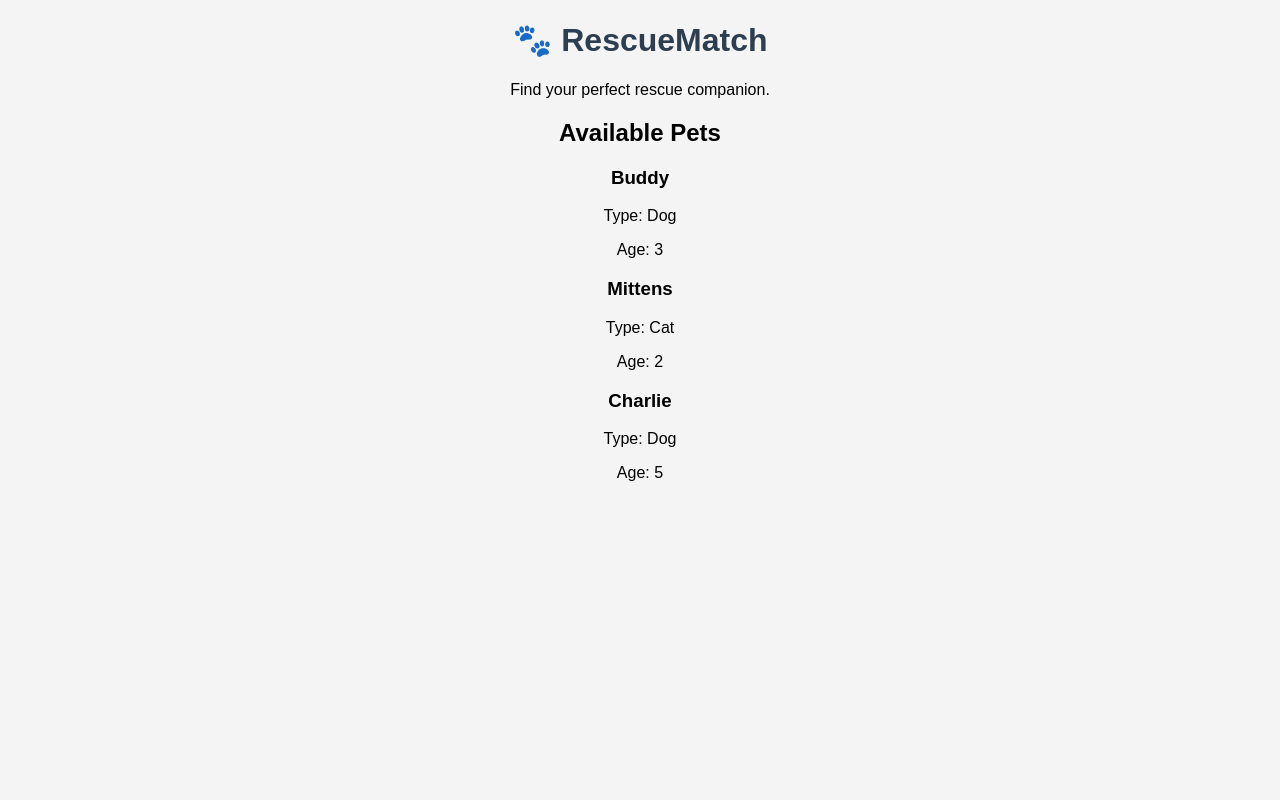
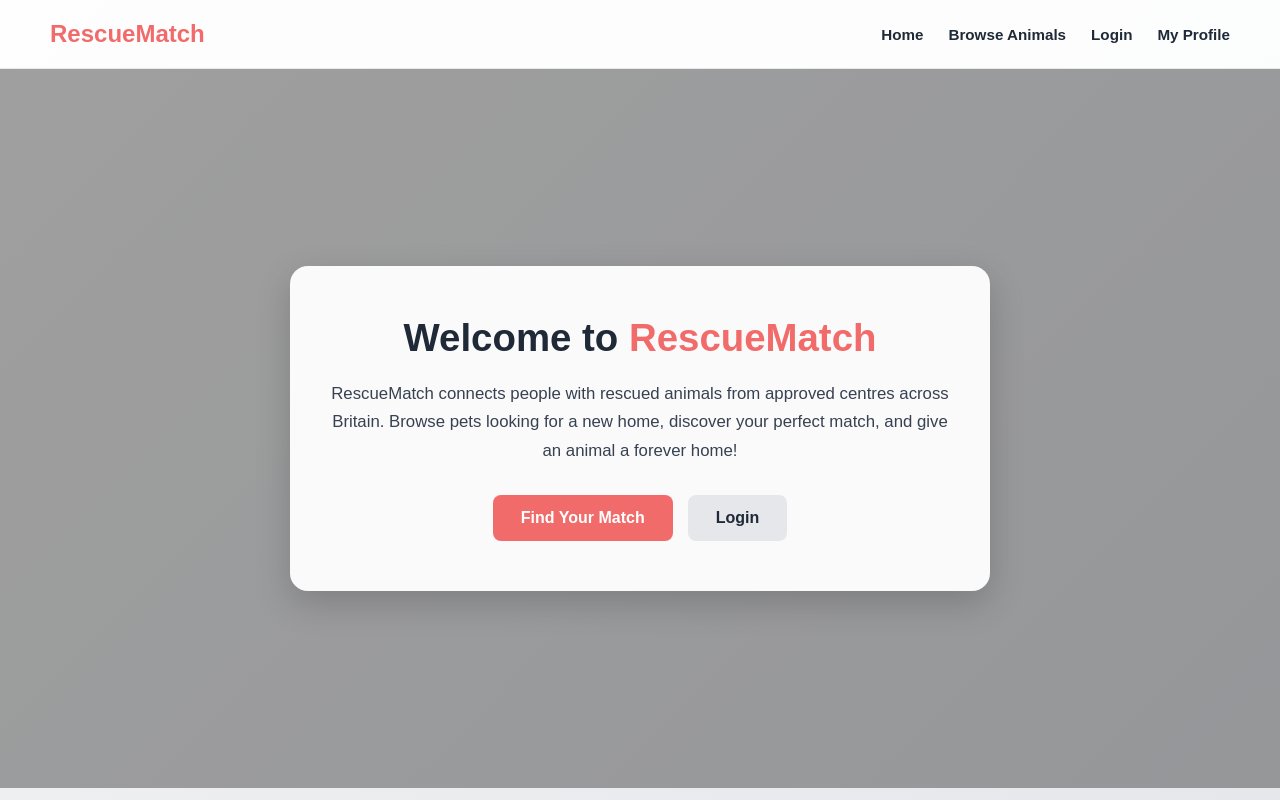
Before and after one commit to Luke-Smith92/RescueMatch, a Flask app: page / in a window 1280 px wide. Run offline with Flask 3, Linux system fonts and the light colour scheme.

Commit message:
Created homepage with navigation bar, hero section and initial CSS styling

```diff
--- a/static/style.css
+++ b/static/style.css
@@ -1,9 +1,154 @@
+* {
+    margin: 0;
+    padding: 0;
+    box-sizing: border-box;
+}
+
 body {
     font-family: Arial, sans-serif;
-    text-align: center;
-    background-color: #f4f4f4;
+    min-height: 100vh;
+    color: #1f2937;
+    background: linear-gradient(135deg, #f4f4f4, #e5e7eb);
 }
 
-h1 {
-    color: #2c3e50;
+/* NAVBAR */
+.navbar {
+    width: 100%;
+    padding: 20px 50px;
+    display: flex;
+    justify-content: space-between;
+    align-items: center;
+    position: relative;
+    z-index: 2;
+    background: rgba(255, 255, 255, 0.88);
+    border-bottom: 1px solid rgba(0, 0, 0, 0.08);
 }
+
+.logo {
+    font-size: 1.5rem;
+    font-weight: bold;
+    color: #f26b6b;
+}
+
+.nav-links {
+    display: flex;
+    gap: 25px;
+}
+
+.nav-links a {
+    text-decoration: none;
+    color: #1f2937;
+    font-size: 0.95rem;
+    font-weight: 600;
+    transition: 0.3s ease;
+}
+
+.nav-links a:hover {
+    color: #f26b6b;
+}
+
+/* HERO */
+.hero-section {
+    min-height: calc(100vh - 81px);
+    display: flex;
+    justify-content: center;
+    align-items: center;
+    position: relative;
+    padding: 40px 20px;
+}
+
+.overlay {
+    position: absolute;
+    inset: 0;
+    background: rgba(0, 0, 0, 0.35);
+}
+
+.hero-card {
+    position: relative;
+    z-index: 1;
+    background: rgba(255, 255, 255, 0.95);
+    max-width: 700px;
+    width: 100%;
+    text-align: center;
+    padding: 50px 40px;
+    border-radius: 18px;
+    box-shadow: 0 12px 35px rgba(0, 0, 0, 0.18);
+}
+
+.hero-card h1 {
+    font-size: 2.4rem;
+    margin-bottom: 20px;
+    color: #1f2937;
+}
+
+.hero-card h1 span {
+    color: #f26b6b;
+}
+
+.hero-card p {
+    font-size: 1.05rem;
+    line-height: 1.7;
+    color: #374151;
+    margin-bottom: 30px;
+}
+
+.hero-buttons {
+    display: flex;
+    justify-content: center;
+    gap: 15px;
+    flex-wrap: wrap;
+}
+
+.btn {
+    text-decoration: none;
+    padding: 14px 28px;
+    border-radius: 8px;
+    font-weight: bold;
+    transition: 0.3s ease;
+    display: inline-block;
+}
+
+.primary-btn {
+    background-color: #f26b6b;
+    color: white;
+}
+
+.primary-btn:hover {
+    background-color: #e45757;
+}
+
+.secondary-btn {
+    background-color: #e5e7eb;
+    color: #1f2937;
+}
+
+.secondary-btn:hover {
+    background-color: #d1d5db;
+}
+
+/* RESPONSIVE */
+@media (max-width: 768px) {
+    .navbar {
+        flex-direction: column;
+        gap: 15px;
+        padding: 20px;
+    }
+
+    .nav-links {
+        flex-wrap: wrap;
+        justify-content: center;
+        gap: 15px;
+    }
+
+    .hero-card {
+        padding: 35px 25px;
+    }
+
+    .hero-card h1 {
+        font-size: 2rem;
+    }
+
+    .hero-card p {
+        font-size: 1rem;
+    }
+}
--- a/templates/index.html
+++ b/templates/index.html
@@ -2,23 +2,39 @@
 <html lang="en">
 <head>
     <meta charset="UTF-8">
+    <meta name="viewport" content="width=device-width, initial-scale=1.0">
     <title>RescueMatch</title>
     <link rel="stylesheet" href="{{ url_for('static', filename='style.css') }}">
 </head>
 <body>
+    <header class="navbar">
+        <div class="logo">RescueMatch</div>
 
-    <h1>🐾 RescueMatch</h1>
-    <p>Find your perfect rescue companion.</p>
+        <nav class="nav-links">
+            <a href="#">Home</a>
+            <a href="#">Browse Animals</a>
+            <a href="#">Login</a>
+            <a href="#">My Profile</a>
+        </nav>
+    </header>
 
-    <h2>Available Pets</h2>
+    <main class="hero-section">
+        <div class="overlay"></div>
 
-    {% for pet in pets %}
-        <div>
-            <h3>{{ pet.name }}</h3>
-            <p>Type: {{ pet.type }}</p>
-            <p>Age: {{ pet.age }}</p>
-        </div>
-    {% endfor %}
+        <section class="hero-card">
+            <h1>Welcome to <span>RescueMatch</span></h1>
 
+            <p>
+                RescueMatch connects people with rescued animals from approved centres
+                across Britain. Browse pets looking for a new home, discover your
+                perfect match, and give an animal a forever home!
+            </p>
+
+            <div class="hero-buttons">
+                <a href="#" class="btn primary-btn">Find Your Match</a>
+                <a href="#" class="btn secondary-btn">Login</a>
+            </div>
+        </section>
+    </main>
 </body>
 </html>
```
